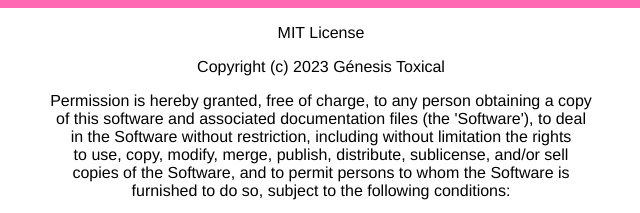
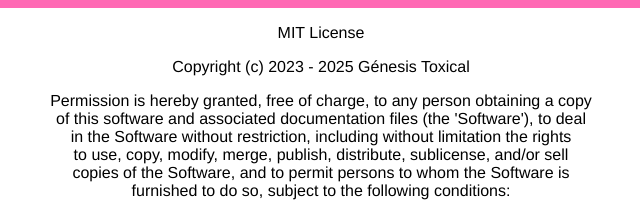
Before and after one commit to genesistoxical/imagetoicon, a website: page public/MIT.html in a window 1280 px wide. Shown: the top 213 px of the page, 319-959 px from the left. Drawn offline with Linux system fonts and the light colour scheme.

Commit message:
🔧🩷 Fixing Jimp.read error and improvements

```diff
--- a/public/MIT.html
+++ b/public/MIT.html
@@ -9,7 +9,7 @@
   <body>
     <div>
       <p>MIT License</p>
-      <p>Copyright (c) 2023 Génesis Toxical</p>
+      <p>Copyright (c) 2023 - 2025 Génesis Toxical</p>
       <p>
         Permission is hereby granted, free of charge, to any person obtaining a
         copy<br />
```
Also changed, not shown: package.json (+5 -4 lines), public/about.html (+1 -1 lines), public/index.html (+1 -1 lines), LICENSE.md, README.md, 1 other file.
